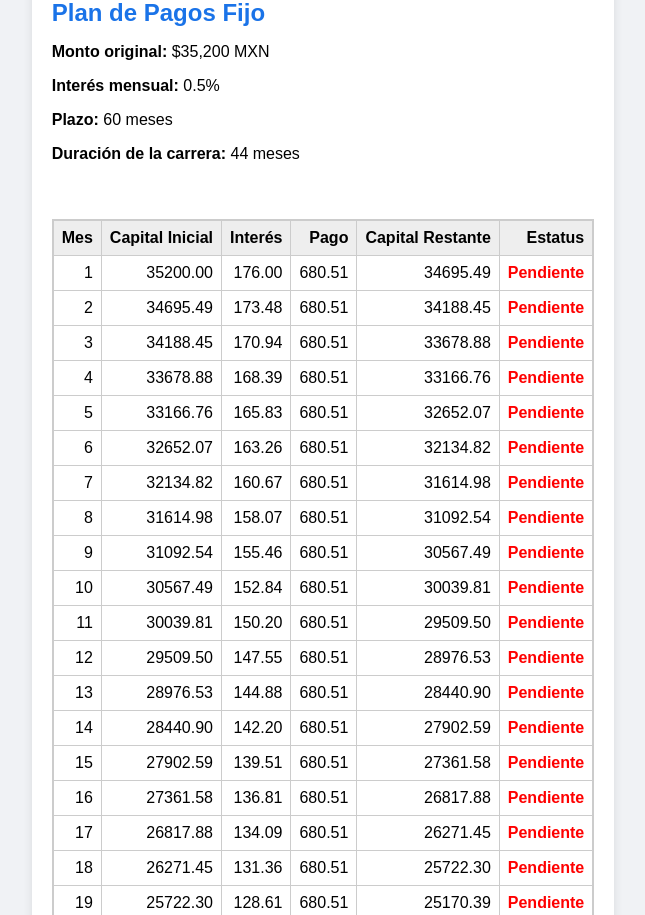
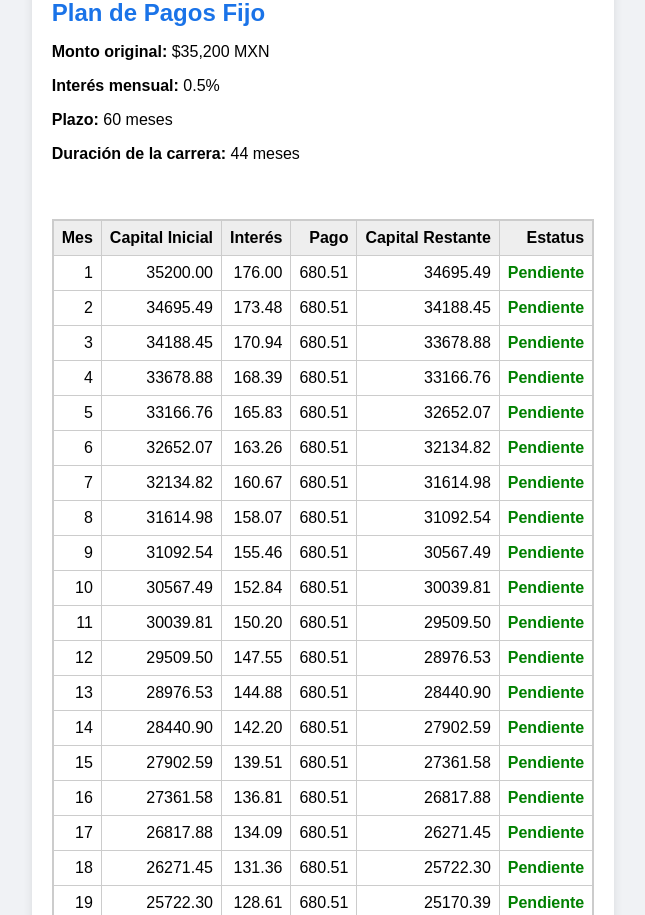
Before and after one commit to 454545aam/credinet-web, a Flask app: template templates/tablero_alumno.html in a window 1280 px wide. Shown: the part 704-1619 px from the top of the page, without its empty margins (317-962 px from the left). Run offline with Flask 3, Linux system fonts and the light colour scheme; the template is opened without the code that fills it, so the values that code supplies are empty; some libraries are stand-ins or nearby versions.

Commit message:
Modificacion en plan de pago7

```diff
--- a/templates/tablero_alumno.html
+++ b/templates/tablero_alumno.html
@@ -169,11 +169,11 @@
     background: #eee;
   }
   .pagado {
-    color: green;
+    color: red;
     font-weight: bold;
   }
   .pendiente {
-    color: red;
+    color: green;
     font-weight: bold;
   }
 </style>
```
